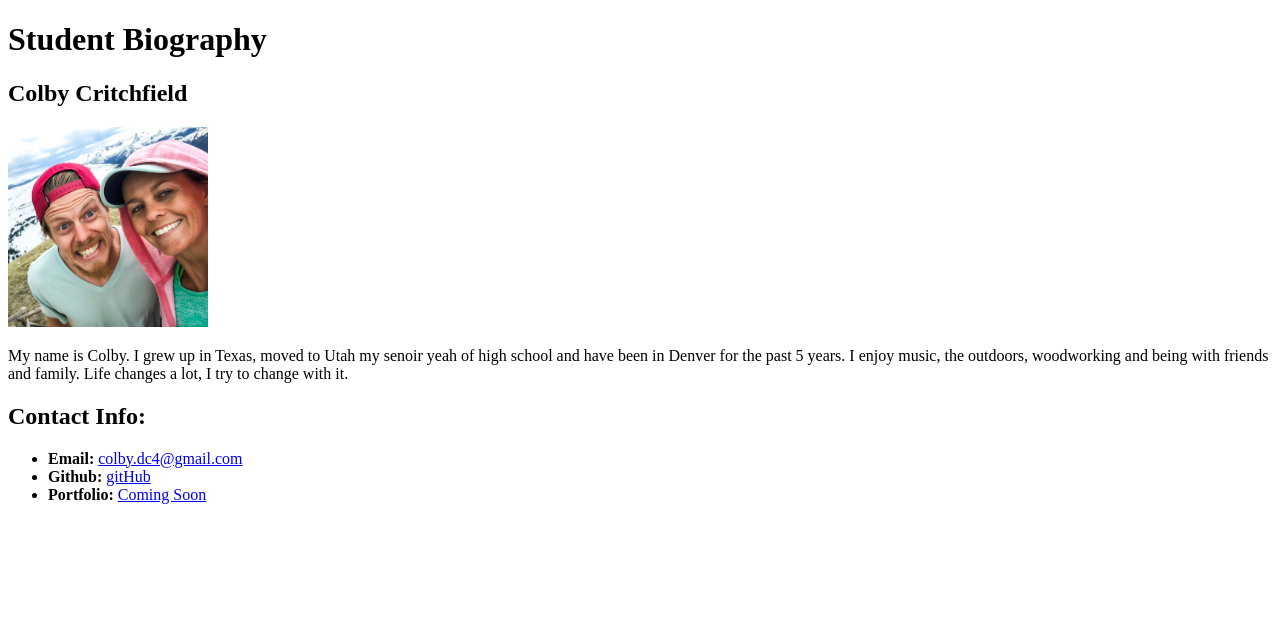
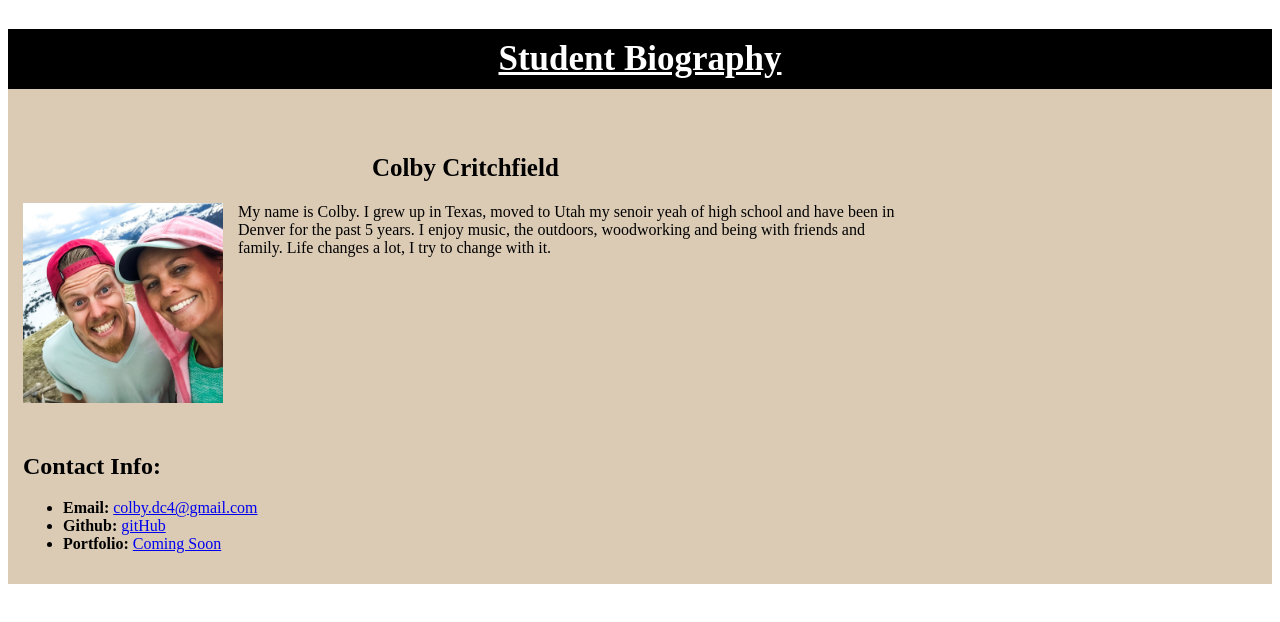
Before and after one commit to colbydc4/student-bio, a plain HTML site: page index.html in a window 1280 px wide. Drawn offline with Linux system fonts and the light colour scheme; files whose address does not match are found by name.

Commit message:
modified style.css and index.html

```diff
--- a/index.html
+++ b/index.html
@@ -4,24 +4,27 @@
     <meta charset="UTF-8">
     <meta name="viewport" content="width=device-width, initial-scale=1.0">
     <title>Student Biography</title>
+    <link rel="stylesheet" type="text/css" href="C:\Users\colby\UUBC\student-bio\style.css">
 </head>
 <body>
 
-    <header>
-        <h1>Student Biography</h1>
-    </header>
+    <section class="background">
 
-    <div>
+        <h1 class="title">Student Biography</h1>
 
-        <section>
-            <h2>Colby Critchfield</h2>
+        <div class="clearfix">
+            <div class="column bio">
 
-            <img src="C:\Users\colby\UUBC\student-bio\assets\images\bio-picture.jpg" alt="bio-picture" style="width:200px;height:200px;">
+                <h2 class="name">Colby Critchfield</h2>
+
+                <img class="image" src="C:\Users\colby\UUBC\student-bio\assets\images\bio-picture.jpg" alt="bio-picture">
 
                 <p>My name is Colby. I grew up in Texas, moved to Utah my senoir yeah of high school and have been in Denver for the past 5 years. I enjoy music, the outdoors, woodworking and being with friends and family. Life changes a lot, I try to change with it.</p>
-        </section>
 
-        <section>
+            </div>
+
+            <div class="column contact">
+
                 <h2>Contact Info:</h2>
 
                     <ul>
@@ -29,8 +32,10 @@
                         <li><strong>Github: </strong><a href="www.github.com">gitHub</a></li>
                         <li><strong>Portfolio: </strong><a href="www.linkedin.com">Coming Soon</a></li>
                     </ul>
+
+            </div>
+        </div>
     </section>
-    </div>
 
 </body>
 </html>
--- /dev/null
+++ b/style.css
@@ -0,0 +1,44 @@
+.title {
+    font-size: 35px;
+    text-align: center;
+    padding: 10px;
+    text-decoration: underline;
+    background-color: black;
+    color: white;
+}
+
+.name {
+    font-size: 25px;
+    text-align: center;
+}
+
+.image {
+    width: 200px;
+    height: 200px;
+    margin-right: 15px;
+    float: left;
+    clear: left;
+}
+
+.background {
+    background-color: rgb(219, 203, 181);
+}
+
+.clearfix::after {
+    content: "";
+    clear: both;
+    display: table;
+  }
+
+  .column {
+      float: left;
+      padding: 15px;
+  }
+
+  .bio {
+      width: 70%;
+  }
+
+  .contact {
+      width: 30%;
+  }
```
Lines whose indentation alone changed are shown as unchanged.
